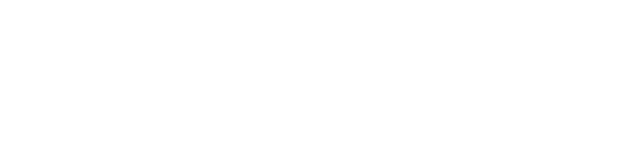
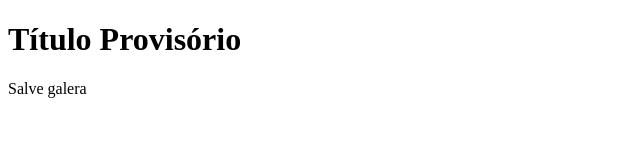
Before and after one commit to LuccaGarDal/html5, a plain HTML site: page index.html in a window 1280 px wide. Shown: the whole page, without its empty margins (0-640 px from the left). Drawn offline with Linux system fonts and the light colour scheme.

Commit message:
testando título e parágrafo

```diff
--- a/index.html
+++ b/index.html
@@ -6,6 +6,12 @@
     <title>Document</title>
 </head>
 <body>
+    <h1>
+        Título Provisório
+    </h1>
 
+    <p>
+        Salve galera
+    </p>
 </body>
 </html>
```
